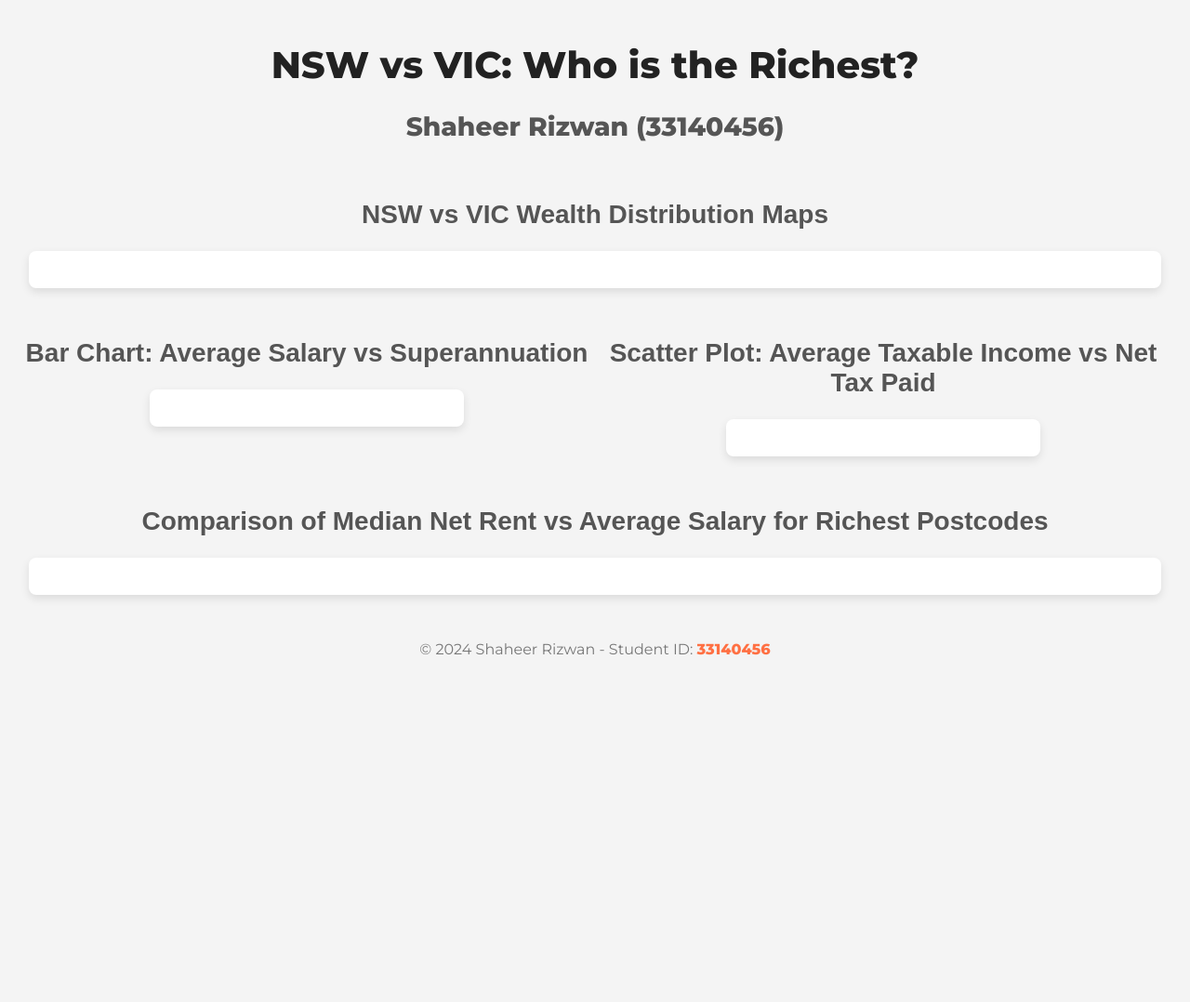
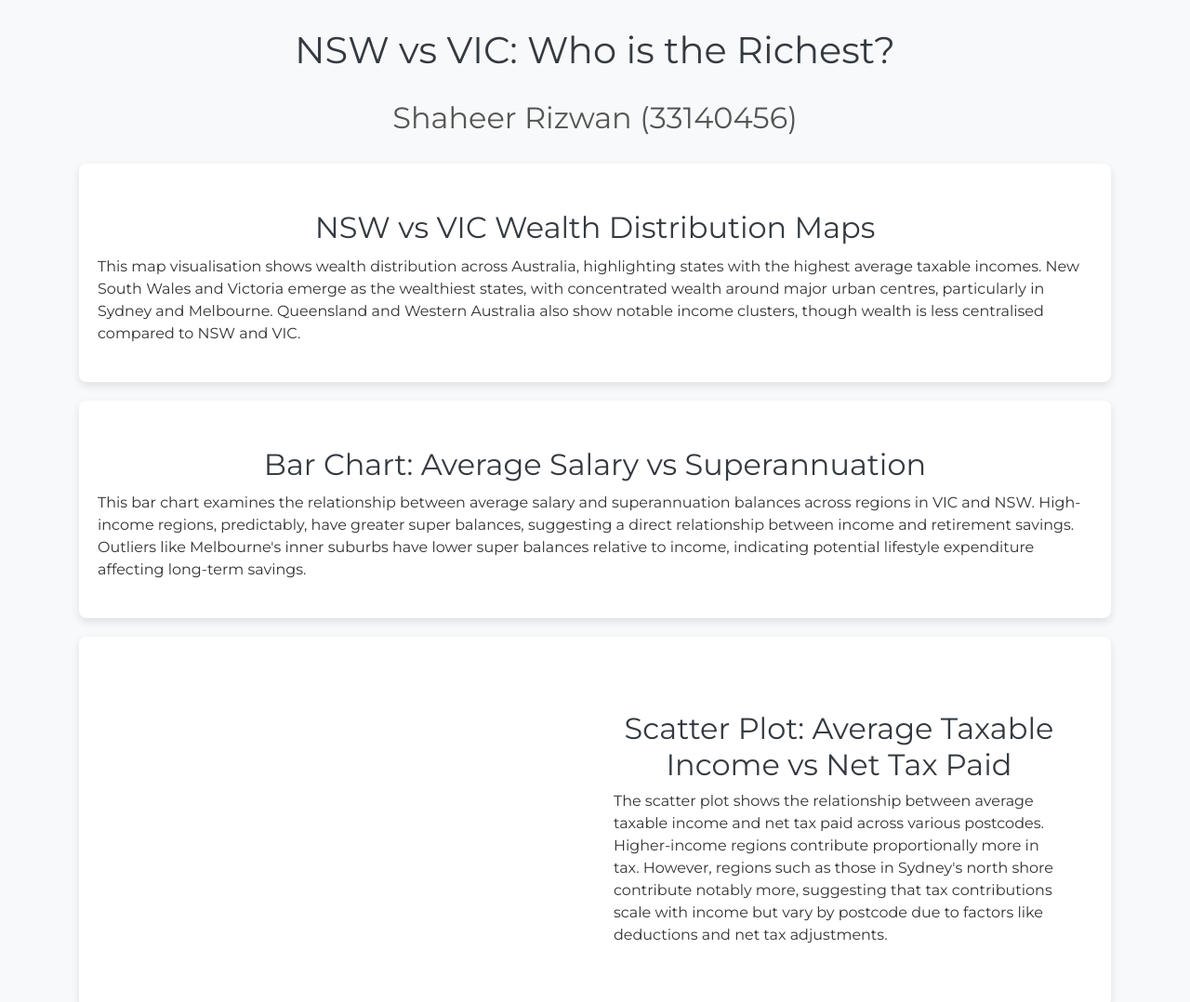
Before and after one commit to shaheerrizwan786/3179, a plain HTML site: page index.html in a window 1280 px wide. Shown: the top 1078 px of the page at 93% size. Before the commit the page ends 800 px from the top, so only its background shows below. Drawn offline with nearby package versions, Linux system fonts and the light colour scheme; a script that the page names is missing.

Commit message:
Update index.html

```diff
--- a/index.html
+++ b/index.html
@@ -11,8 +11,8 @@
     <script src="https://cdn.jsdelivr.net/npm/vega-lite@5"></script>
     <script src="https://cdn.jsdelivr.net/npm/vega-embed@6"></script>
 
-    <!-- Import PureCSS for lightweight styling -->
-    <link rel="stylesheet" href="https://unpkg.com/purecss@2.0.3/build/pure-min.css" integrity="sha384-cg6SkqEOCV1NbJoCu11+bm0NvBRc8IYLRGXkmNrqUBfTjmMYwNKPWBTIKyw9mHNJ" crossorigin="anonymous">
+    <!-- Bootstrap CSS for styling -->
+    <link href="https://maxcdn.bootstrapcdn.com/bootstrap/4.5.2/css/bootstrap.min.css" rel="stylesheet">
 
     <!-- Google Fonts -->
     <link href="https://fonts.googleapis.com/css2?family=Montserrat:wght@400;600;800&display=swap" rel="stylesheet">
@@ -21,101 +21,145 @@
     <style>
         body {
             font-family: 'Montserrat', Arial, sans-serif;
-            padding: 20px;
-            background-color: #f4f4f4;
+            background-color: #f8f9fa;
             color: #333;
         }
 
-        h1 {
+        h1, h2 {
             text-align: center;
-            color: #222;
-            font-size: 2.5rem;
-        }
-
-        h2 {
-            font-size: 1.75rem;
-            color: #555;
-            text-align: center;
+            color: #343a40;
+            margin-top: 30px;
         }
 
         .subtitle {
             text-align: center;
             color: #555;
-            margin-bottom: 40px;
+            margin-bottom: 30px;
         }
 
-        .pure-g {
-            margin: 30px 0;
+        .container {
+            margin-top: 20px;
+            padding-bottom: 40px;
         }
 
         .vis-container {
-            margin: 0 auto;
+            margin: 20px 0;
             padding: 20px;
             background-color: #ffffff;
             border-radius: 8px;
             box-shadow: 0px 4px 10px rgba(0, 0, 0, 0.1);
-            max-width: 95%;
-        }
-
-        /* Layout for side-by-side graphs */
-        .visualizations-side-by-side {
-            display: flex;
-            justify-content: center;
-        }
-
-        .visualizations-side-by-side .vis-container {
-            width: 48%;
-        }
-
-        .centered {
-            text-align: center;
         }
 
         footer {
             text-align: center;
             margin-top: 50px;
-            color: #777;
+            padding: 20px;
+            background-color: #343a40;
+            color: #fff;
         }
 
         .highlight {
             color: #ff7043;
             font-weight: bold;
         }
+
+        .section-text {
+            margin: 10px 0 20px;
+        }
+
+        /* Colors for visual consistency */
+        .text-primary { color: #4CAF50; }
+        .text-secondary { color: #FF5722; }
+        .text-info { color: #FFEB3B; }
+
+        /* Flex alignment for bottom sections */
+        .flex-row {
+            display: flex;
+            flex-wrap: wrap;
+            align-items: center;
+            justify-content: center;
+            gap: 20px;
+        }
+
+        .text-column {
+            flex: 1;
+            min-width: 300px;
+            padding: 30px;
+            text-align: left;
+        }
+
+        .graph-column {
+            flex: 1;
+            min-width: 300px;
+            text-align: center;
+        }
+
+        .centered-text {
+            text-align: center;
+
+
+        }
+        #vis3-container {
+            display: flex;
+            align-items: center;
+            gap: 10px; /* Controls the gap between text and graph */
+        }
+
+        #vis3-container .graph-column {
+            flex: 1;
+            margin-right: 15px; /* Adjust this value for the desired spacing */
+        }
+
+        #vis3-container .text-column {
+            flex: 1;
+            margin-left: 15px; /* Adjust this value for the desired spacing */
+        }
     </style>
 </head>
 
 <body>
 
-    <h1>NSW vs VIC: Who is the Richest?</h1>
-    <h2 class="subtitle">Shaheer Rizwan (33140456)</h2>
+    <div class="container">
+        <h1>NSW vs VIC: Who is the Richest?</h1>
+        <h2 class="subtitle">Shaheer Rizwan (33140456)</h2>
 
-    <!-- First Visualisation: Maps (NSW vs VIC) -->
-    <div class="pure-g centered">
-        <div class="pure-u-1-1">
+        <!-- First Visualisation: Maps (NSW vs VIC) -->
+        <div class="vis-container mx-auto centered">
             <h2>NSW vs VIC Wealth Distribution Maps</h2>
-            <div id="vis3" class="vis-container"></div>
-        </div>
-    </div>
-
-    <!-- Second Visualisation: Bar Chart and Scatter Plot side by side -->
-    <div class="pure-g visualizations-side-by-side centered">
-        <div class="pure-u-1-2">
-            <h2>Bar Chart: Average Salary vs Superannuation</h2>
-            <div id="vis1" class="vis-container"></div>
+            <p class="section-text">This map visualisation shows wealth distribution across Australia, highlighting states with the highest average taxable incomes. New South Wales and Victoria emerge as the wealthiest states, with concentrated wealth around major urban centres, particularly in Sydney and Melbourne. Queensland and Western Australia also show notable income clusters, though wealth is less centralised compared to NSW and VIC.</p>
+            <div id="vis3"></div>
         </div>
 
-        <div class="pure-u-1-2">
-            <h2>Scatter Plot: Average Taxable Income vs Net Tax Paid</h2>
-            <div id="vis2" class="vis-container"></div>
+        <!-- Second Visualisation: Bar Chart (Average Salary vs Superannuation) -->
+        <div class="vis-container mx-auto centered">
+            <h2>Bar Chart: Average Salary vs Superannuation</h2>
+            <p class="section-text">This bar chart examines the relationship between average salary and superannuation balances across regions in VIC and NSW. High-income regions, predictably, have greater super balances, suggesting a direct relationship between income and retirement savings. Outliers like Melbourne's inner suburbs have lower super balances relative to income, indicating potential lifestyle expenditure affecting long-term savings.</p>
+            <div id="vis1"></div>
         </div>
-    </div>
 
-    <!-- Third Visualisation: Richest Postcodes Bar Chart -->
-    <div class="pure-g centered">
-        <div class="pure-u-1-1">
-            <h2>Comparison of Median Net Rent vs Average Salary for Richest Postcodes</h2>
-            <div id="vis4" class="vis-container"></div>
+        <!-- Third Visualisation: Scatter Plot (side by side) -->
+        <div id="vis3-container" class="vis-container">
+            <div class="graph-column">
+                <div id="vis2"></div>
+            </div>
+            <div class="text-column">
+                <h2>Scatter Plot: Average Taxable Income vs Net Tax Paid</h2>
+                <p>The scatter plot shows the relationship between average taxable income and net tax paid across various postcodes. Higher-income regions contribute proportionally more in tax. However, regions such as those in Sydney's north shore contribute notably more, suggesting that tax contributions scale with income but vary by postcode due to factors like deductions and net tax adjustments.</p>
+            </div>
+
         </div>
+
+        <!-- Fourth Visualisation: Richest Postcodes Comparison (side by side) -->
+        <div class="vis-container flex-row">
+            <div class="text-column">
+                <h2>Top 8 Wealthiest Postcodes: Salary, Rent, and Tax Comparison</h2>
+                <p>Focusing on Australia’s top eight wealthiest postcodes, this radial visualization compares average salary, net rent, and net tax. High-rent suburbs like Double Bay show a significant portion of income going toward rent, revealing the financial burden even affluent households face. Tax contributions vary significantly between these postcodes, with wealthier areas showing a greater tax-to-salary ratio.</p>
+            </div>
+            <div class="graph-column">
+                <div id="vis4"></div>
+            </div>
+        </div>
+
     </div>
 
     <footer>
@@ -133,7 +177,7 @@
         // Embed Scatter Plot
         vegaEmbed('#vis2', 'scatter_avincome_nettax.vl.json').catch(console.error);
 
-        // Embed Richest Postcodes Bar Chart
+        // Embed Richest Postcodes Comparison Chart
         vegaEmbed('#vis4', 'bar2_richest_areas_rent_salary_tax.vl.json').catch(console.error);
     </script>
 
```
